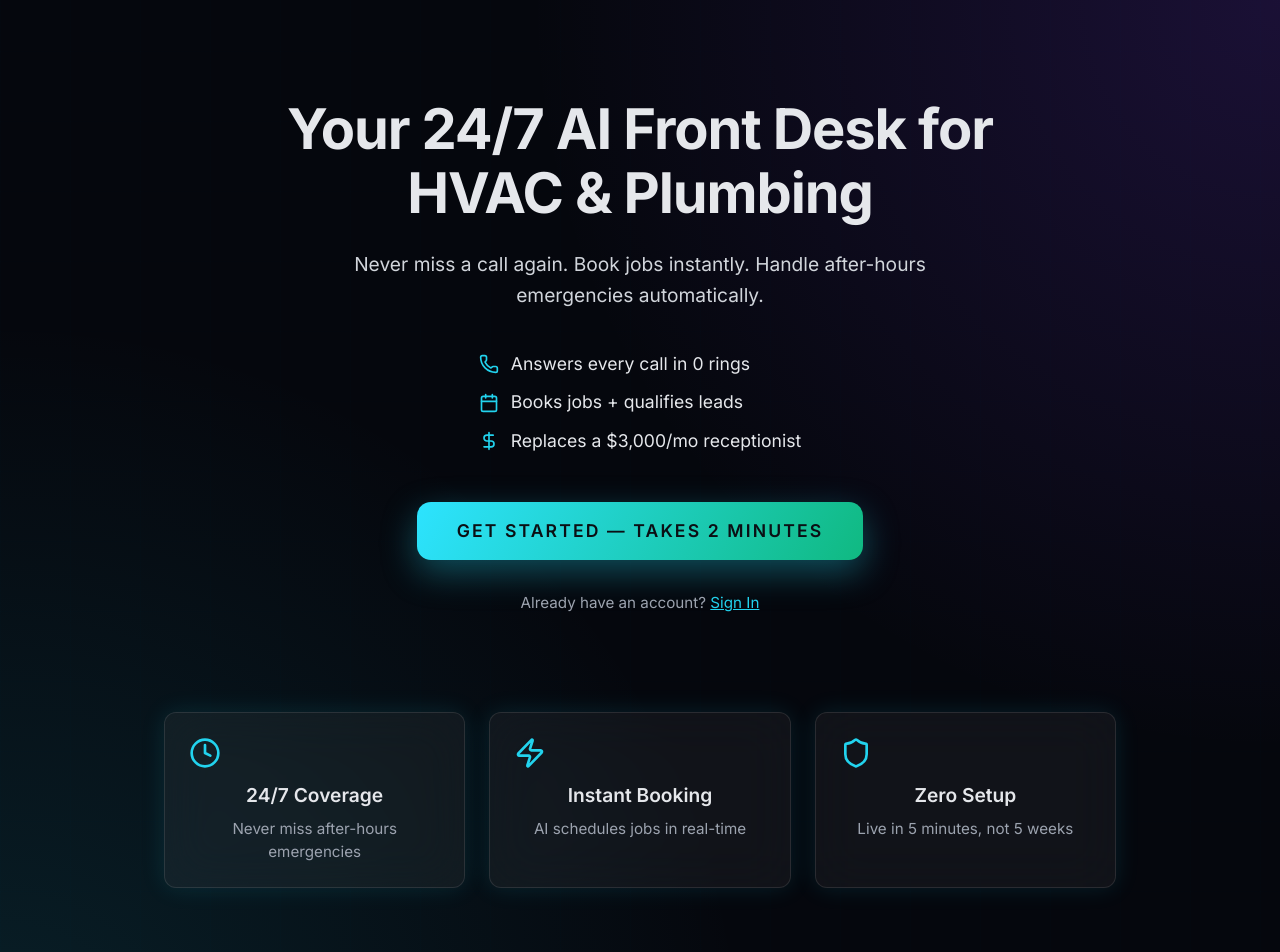
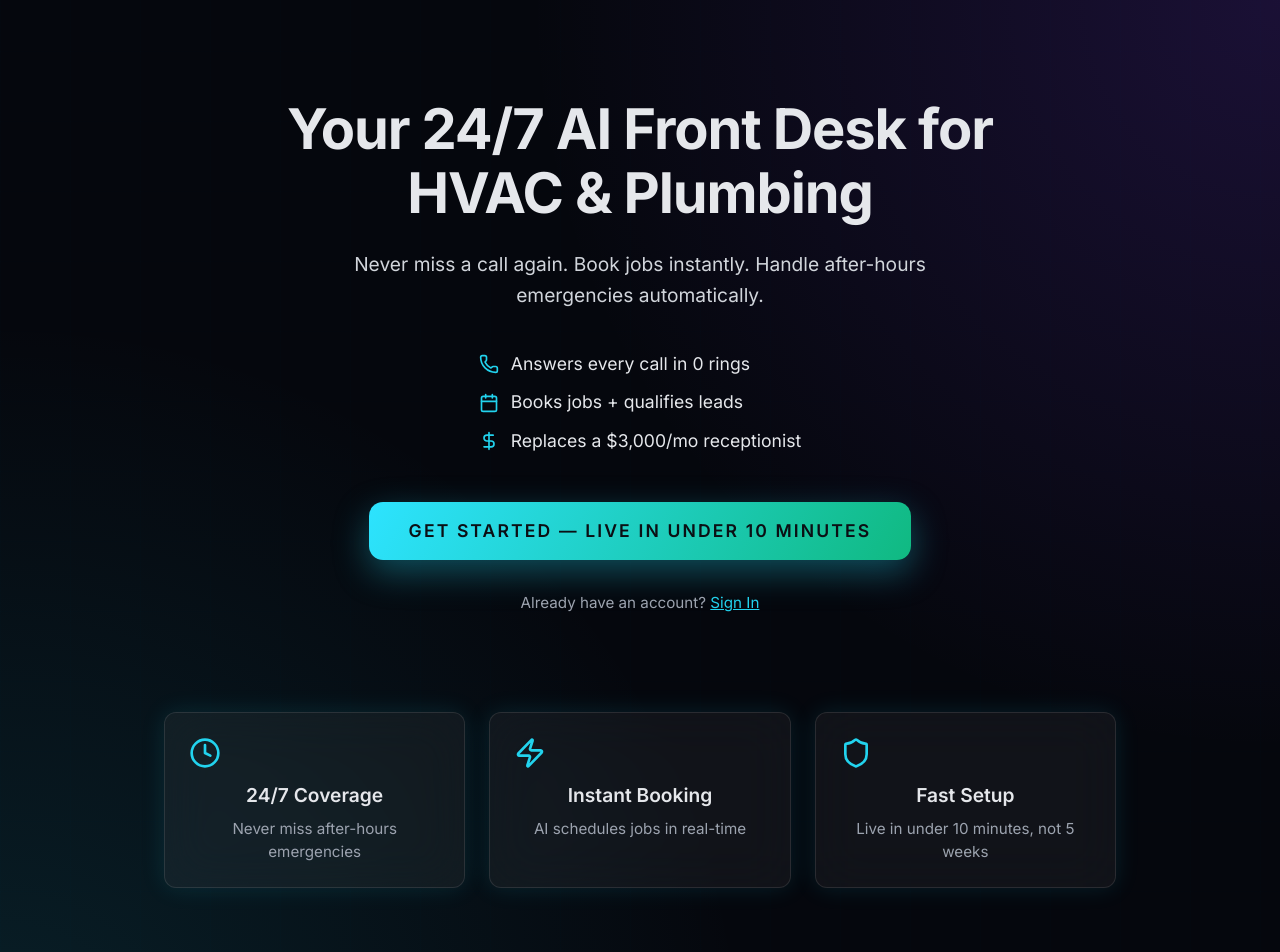
Before and after one commit to KRYONEX-TECHNOLOGIES-LLC/kryonex-wizard, a React (Vite) app in the folder frontend/: page / in a window 1280 px wide. Shown: the top 952 px of the page. Built offline with nearby package versions, Linux system fonts and the light colour scheme; no server answers.

Commit message:
Fix: accurate setup time (under 10 min)
Co-authored-by: Cursor <cursoragent@cursor.com>

```diff
--- a/frontend/src/pages/LandingPage.jsx
+++ b/frontend/src/pages/LandingPage.jsx
@@ -16,7 +16,7 @@ export default function LandingPage() {
   const benefits = [
     { icon: Clock, title: "24/7 Coverage", desc: "Never miss after-hours emergencies" },
     { icon: Zap, title: "Instant Booking", desc: "AI schedules jobs in real-time" },
-    { icon: Shield, title: "Zero Setup", desc: "Live in 5 minutes, not 5 weeks" },
+    { icon: Shield, title: "Fast Setup", desc: "Live in under 10 minutes, not 5 weeks" },
   ];
 
   return (
@@ -112,7 +112,7 @@ export default function LandingPage() {
             marginTop: "0.5rem",
           }}
         >
-          Get Started — Takes 2 Minutes
+          Get Started — Live in Under 10 Minutes
         </motion.button>
 
         <motion.p
```
